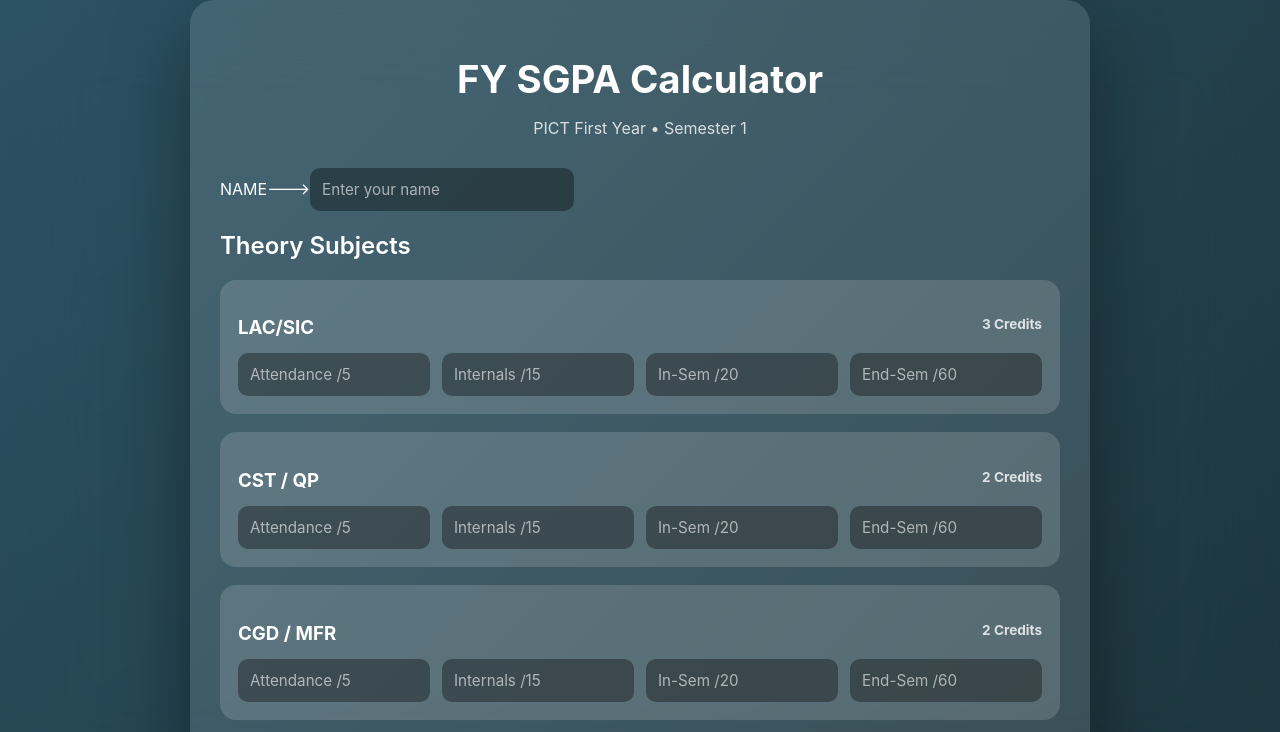
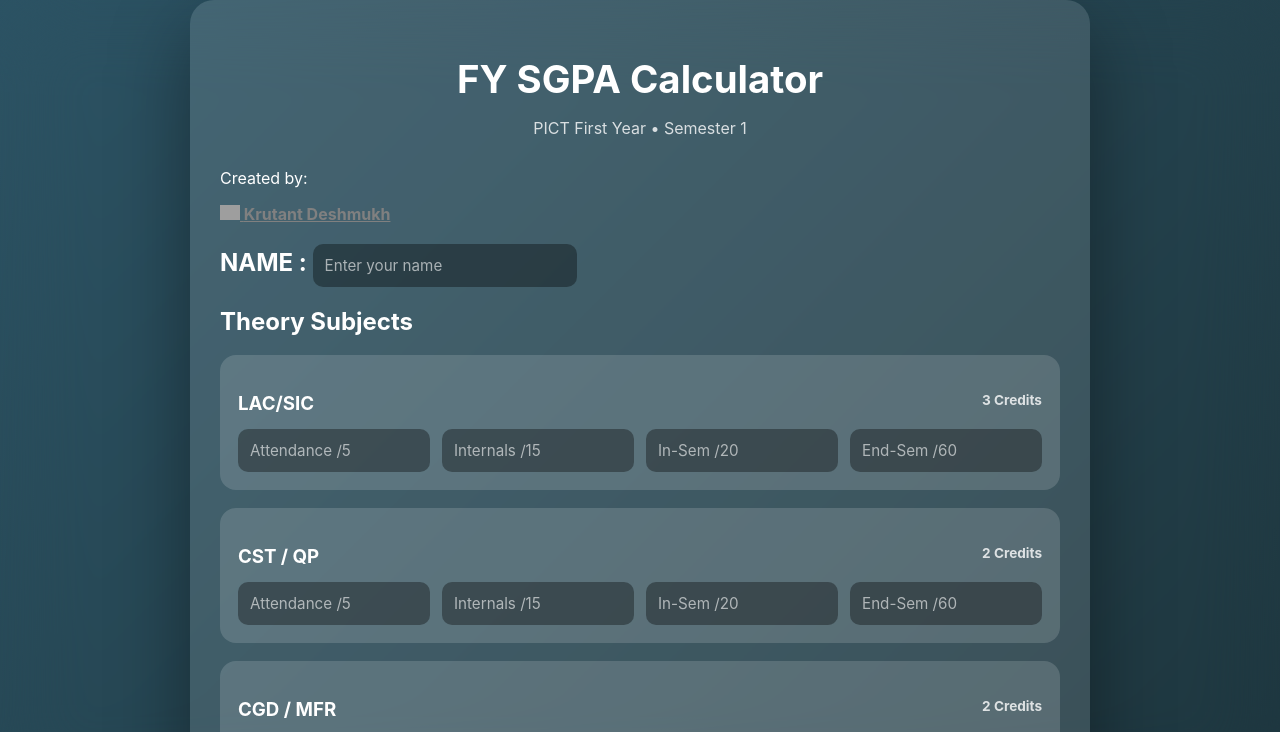
Before and after one commit to Krutant393/fy-sgpa-calculator-sem1, a plain HTML site: page index.html in a window 1280 px wide. Shown: the top 732 px of the page. Drawn offline with Linux system fonts and the light colour scheme; grey boxes are pictures that could not be loaded.

Commit message:
Update index.html

```diff
--- a/index.html
+++ b/index.html
@@ -15,18 +15,47 @@
 
 <div class="app">
   <header>
+
+
+
     <h1>FY SGPA Calculator</h1>
     <p>PICT First Year • Semester 1</p>
+
   </header>
+<div class="linkedin">
+  <p>Created by:</p>
+
+  <a href="https://www.linkedin.com/in/krutant-deshmukh" target="_blank" id="xyz">
+    <img
+      src="https://upload.wikimedia.org/wikipedia/commons/c/ca/LinkedIn_logo_initials.png"
+      alt="LinkedIn Logo"
+      width="20"
+    >
+     <span id="hello" >Krutant Deshmukh</span>
+
+  </a>
+</div>
+
 
 
   <form id="sgpaForm" novalidate>
 
 
- NAME---><input type="text" id="studentName" placeholder="Enter your name">
+ <h2>NAME : <input type="text" id="studentName" placeholder="Enter your name"></h1>
 
     <section>
-      <h2>Theory Subjects</h2>
+      <h1>Theory Subjects</h1>
+
+
+
+
+
+
+
+
+
+
+
 
 
       <div class="card">
@@ -39,6 +68,14 @@
         </div>
       </div>
 
+
+
+
+
+
+
+
+
       <div class="card">
         <h3>CST / QP <span>2 Credits</span></h3>
         <div class="grid">
@@ -48,6 +85,15 @@
           <input type="number" id="cst_ese" placeholder="End-Sem /60" min="0" max="60">
         </div>
       </div>
+
+
+
+
+
+
+
+
+
 
       <div class="card">
         <h3>CGD / MFR <span>2 Credits</span></h3>
@@ -60,6 +106,17 @@
       </div>
 
 
+
+
+
+
+
+
+
+
+
+
+
       <div class="card">
         <h3>CPPS/OOPS <span>2 Credits</span></h3>
         <div class="grid">
@@ -69,6 +126,13 @@
           <input type="number" id="cpps_ese" placeholder="End-Sem /60" min="0" max="60">
         </div>
       </div>
+
+
+
+
+
+
+
 
 
       <div class="card">
@@ -83,9 +147,14 @@
     </section>
 
 
+
     <section>
-      <h2> Labs & Activities</h2>
+      <h1> Labs & Activities :</h1>
+<div class="noterediv">
+<h2 id="notered">Note: Convert your lab marks in scale of 25 by percentage calculation</h2>
+</div>
 
+<br>
       <div class="card small">
         <label>LAC / SIC Lab /25</label>
         <input type="number" id="lacLab" min="0" max="25">
@@ -101,10 +170,20 @@
         <input type="number" id="cgdLab" min="0" max="25">
       </div>
 
+
+
+
+
       <div class="card small">
         <label>CPPS /OOPS Lab /25</label>
         <input type="number" id="cppsLab" min="0" max="25">
       </div>
+
+
+
+
+
+
 
       <div class="card small">
         <label>IIDTL / IKS /50</label>
@@ -116,10 +195,17 @@
         <input type="number" id="ss" min="0" max="25">
       </div>
 
+
+
+
+
       <div class="card small">
         <label>CCA /25</label>
         <input type="number" id="cca" min="0" max="25">
       </div>
+
+
+
 
       <div class ="card small">
         <label>NPTEL /25 </label>
```
